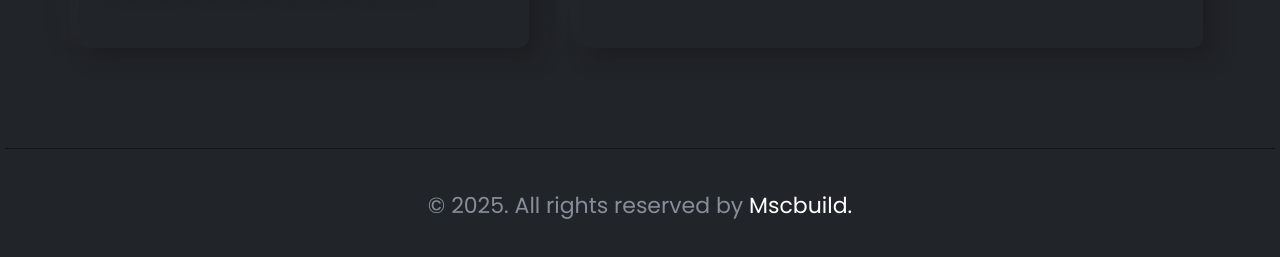
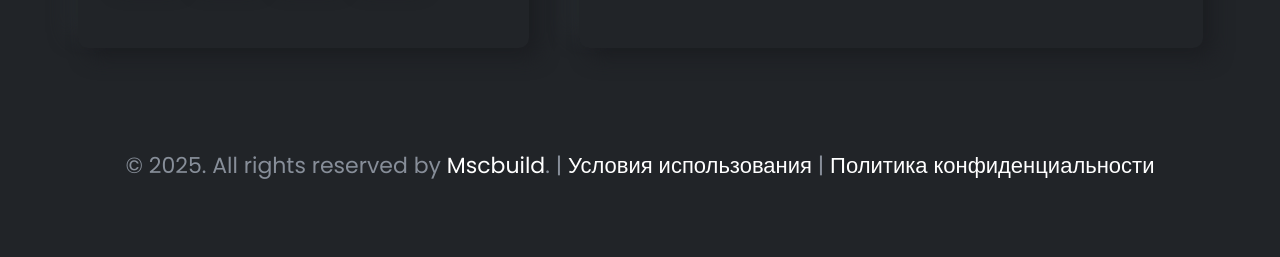
Before and after one commit to mscbuild/mscbuild.github.io, a plain HTML site: page index.html in a window 1280 px wide. Shown: the part 5420-5677 px from the top of the page. After the commit the page ends 5603 px from the top, so only its background shows below. Drawn offline with nearby package versions, Linux system fonts and the light colour scheme; a script that the page names is missing.

Commit message:
Update index.html

```diff
--- a/index.html
+++ b/index.html
@@ -1101,9 +1101,17 @@
                 </div>
             </div>
         </div>
-	<div class="copyright text-center ptb--40 section-separator">
-            <p class="description">© 2025. All rights reserved by <a target="_blank" href="#">Mscbuild.</a></p>
-		</div>
+	<div class="copyright text-center">
+            <p class="description">
+                © 2025. All rights reserved by <a target="_blank" href="#">Mscbuild</a>.
+                <span class="separator">|</span>
+                <span class="legal-links">
+                    <a target="_blank" href="#">Условия использования</a>
+                    <span class="separator">|</span>
+                    <a target="_blank" href="#">Политика конфиденциальности</a>
+                </span>
+            </p>
+        </div>
 	</div>
         <!-- End Contuct section -->
     </main>
```
